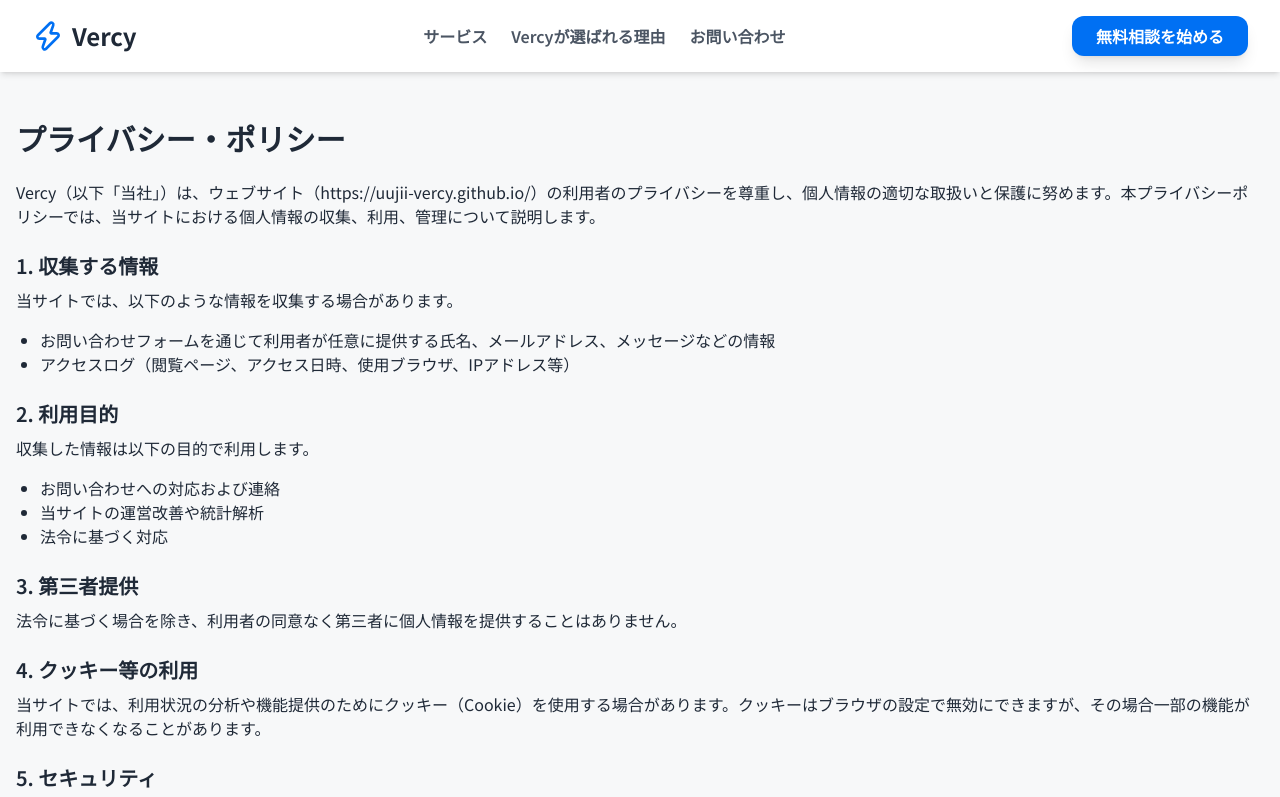
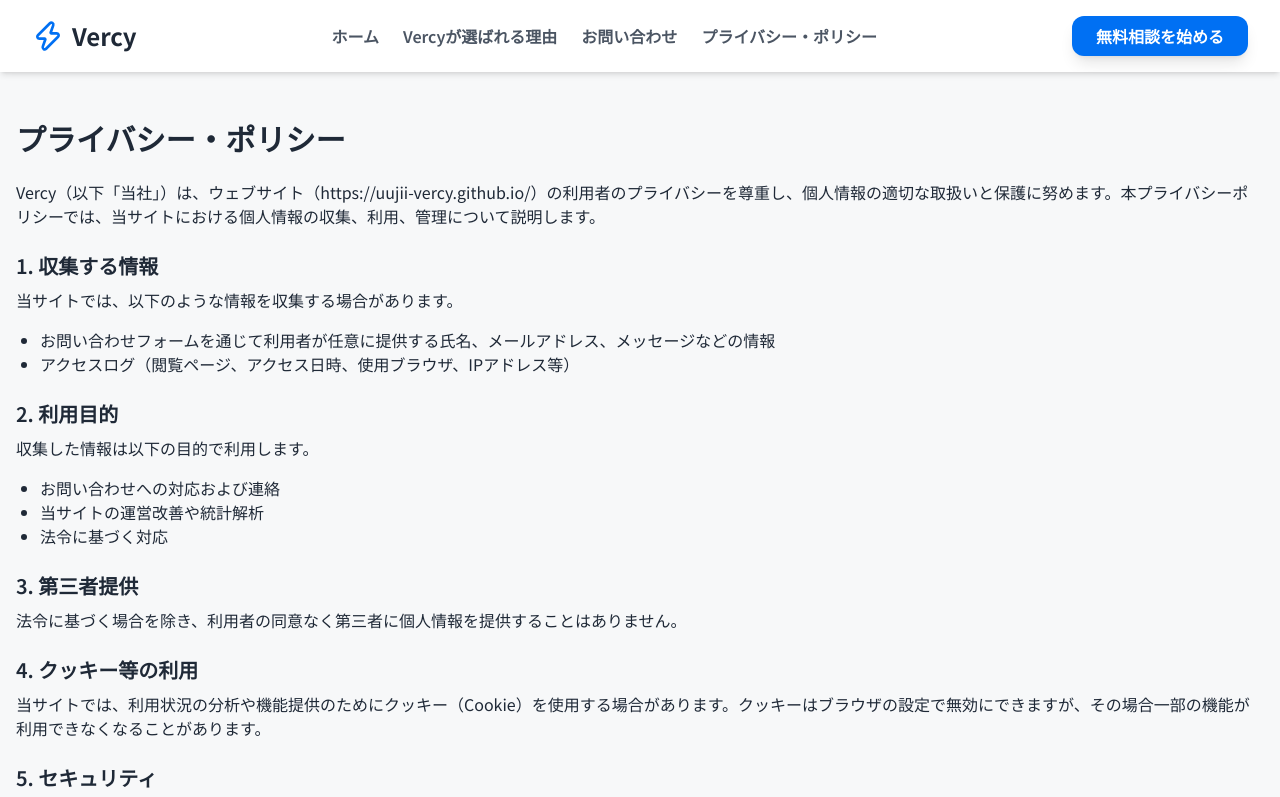
Before and after one commit to uujii-vercy/vercy.github.io, a plain HTML site: page privacy.html in a window 1280 px wide. Shown: the top 797 px of the page. Drawn offline with nearby package versions, Linux system fonts and the light colour scheme.

Commit message:
Ensure header/footer navigation links between index and privacy pages

```diff
--- a/privacy.html
+++ b/privacy.html
@@ -65,9 +65,10 @@
 
             <!-- デスクトップナビゲーション -->
             <nav class="hidden md:flex space-x-6 text-gray-600 font-semibold">
-                <a href="#services" class="hover:text-vercy-blue-500 transition duration-150">サービス</a>
+                <a href="/" class="hover:text-vercy-blue-500 transition duration-150">ホーム</a>
                 <a href="#features" class="hover:text-vercy-blue-500 transition duration-150">Vercyが選ばれる理由</a>
                 <a href="#contact" class="hover:text-vercy-blue-500 transition duration-150">お問い合わせ</a>
+                <a href="/privacy.html" class="hover:text-vercy-blue-500 transition duration-150">プライバシー・ポリシー</a>
             </nav>
 
             <!-- CTAボタン (デスクトップ) -->
@@ -83,9 +84,10 @@
 
         <!-- モバイルナビゲーション (トグル) -->
         <nav id="mobileMenu" class="md:hidden hidden pb-2 bg-white border-t border-gray-100 shadow-lg">
-            <a href="#services" class="block px-6 py-3 text-gray-700 hover:bg-vercy-blue-50 hover:text-vercy-blue-600 transition duration-150 border-b">サービス</a>
+            <a href="/" class="block px-6 py-3 text-gray-700 hover:bg-vercy-blue-50 hover:text-vercy-blue-600 transition duration-150 border-b">ホーム</a>
             <a href="#features" class="block px-6 py-3 text-gray-700 hover:bg-vercy-blue-50 hover:text-vercy-blue-600 transition duration-150 border-b">Vercyが選ばれる理由</a>
             <a href="#contact" class="block px-6 py-3 text-gray-700 hover:bg-vercy-blue-50 hover:text-vercy-blue-600 transition duration-150">お問い合わせ</a>
+            <a href="/privacy.html" class="block px-6 py-3 text-gray-700 hover:bg-vercy-blue-50 hover:text-vercy-blue-600 transition duration-150">プライバシー・ポリシー</a>
             <a href="#contact" class="block mx-4 my-2 text-center bg-vercy-blue-500 text-white px-4 py-2 rounded-xl shadow-md hover:bg-vercy-blue-600 transition duration-300 font-semibold">無料相談を始める</a>
         </nav>
     </header>
```
Also changed, not shown: index.html (+3 -4 lines).
